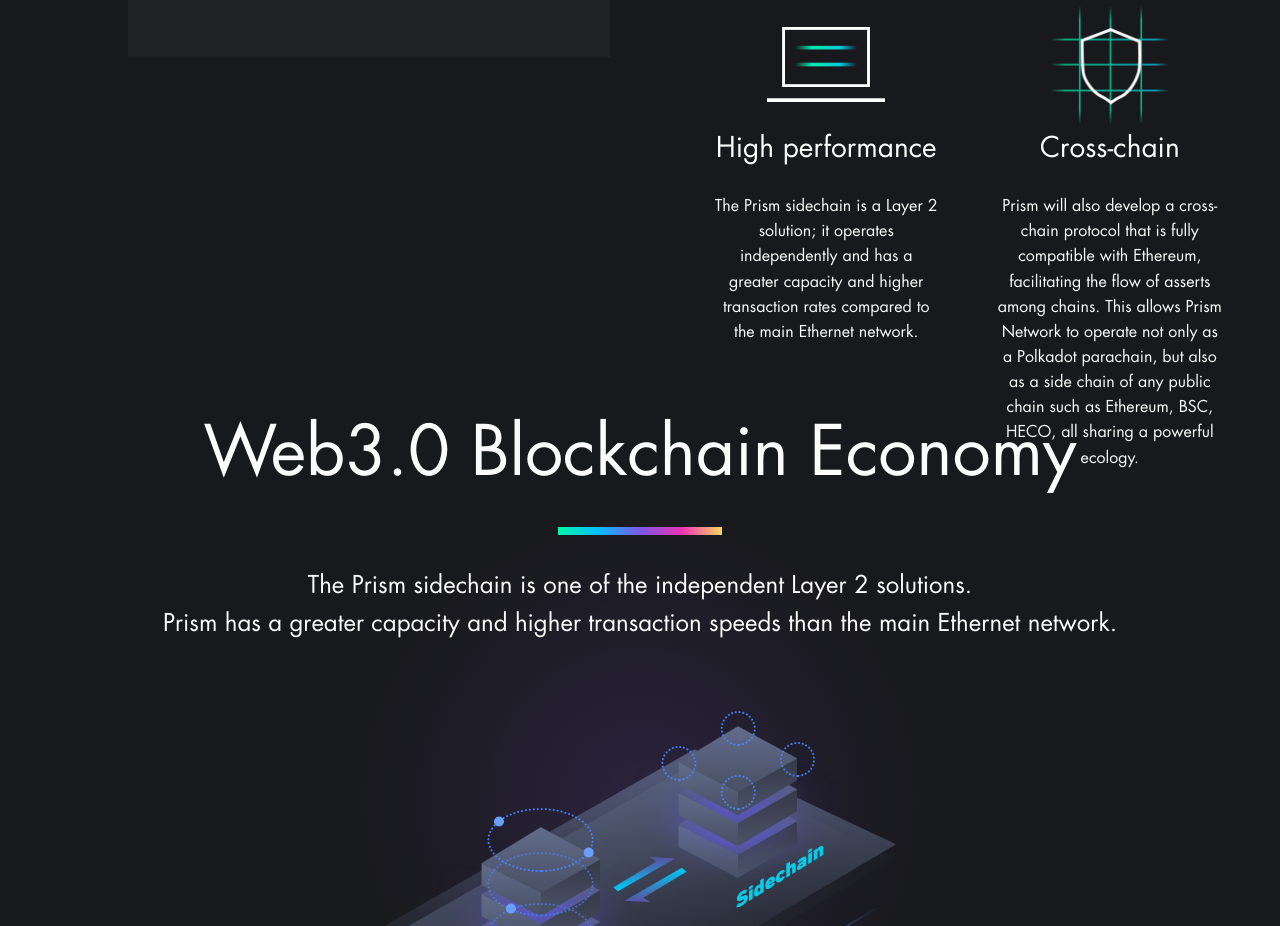
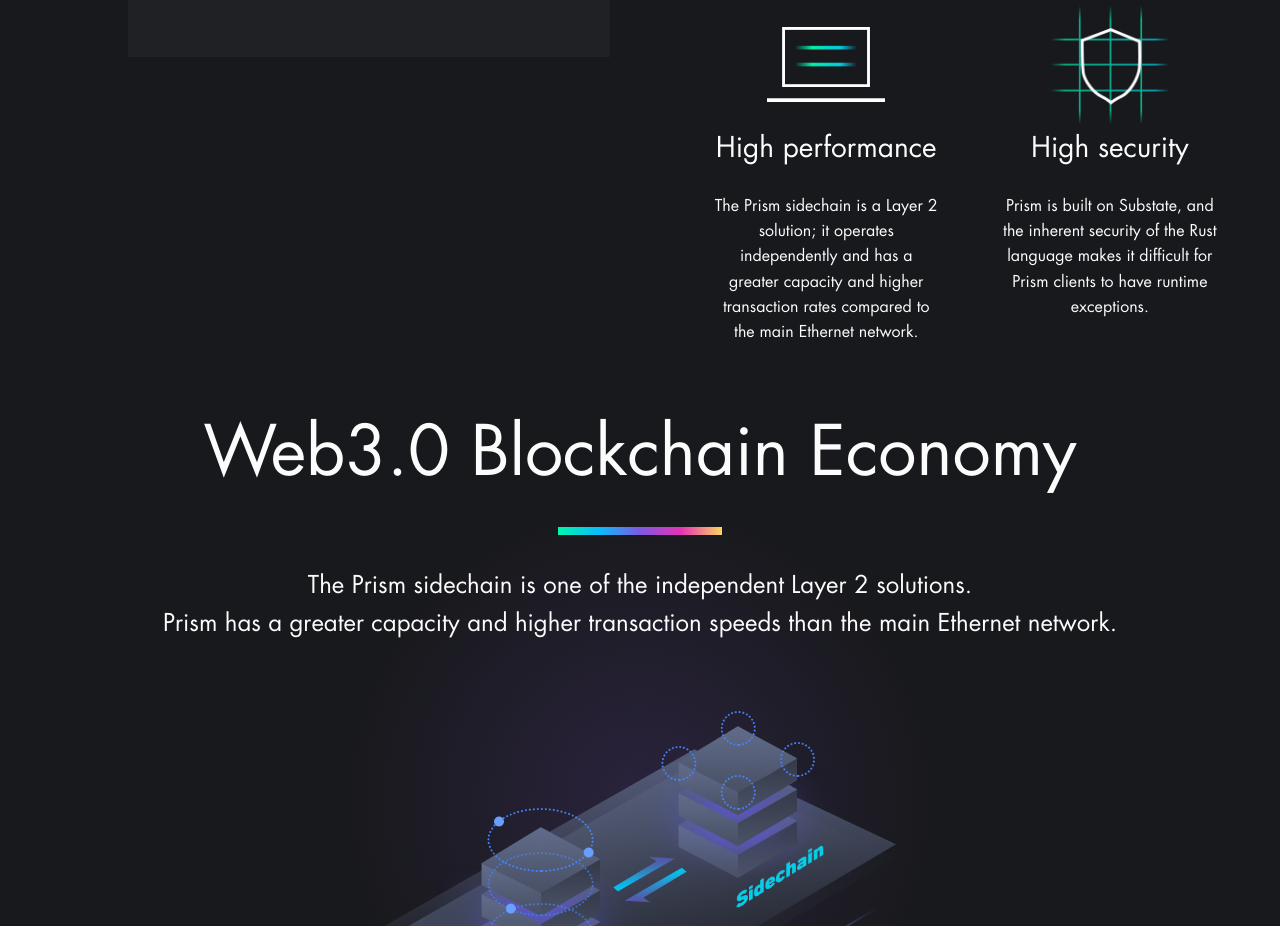
Before and after one commit to ShadowsNetwork/prism-official-website, a React (Create React App) app: page / in a window 1280 px wide. Shown: the part 3460-4386 px from the top of the page. Built offline with nearby package versions, Linux system fonts and the light colour scheme.

Commit message:
modify doc

```diff
--- a/src/pages/decentralized/index.js
+++ b/src/pages/decentralized/index.js
@@ -64,9 +64,9 @@
               <div className="childImg">
                 <img src={child4}/>
               </div>
-              <div>Cross-chain</div>
+              <div>High security</div>
               <div>
-              Prism will also develop a cross-chain protocol that is fully compatible with Ethereum, facilitating the flow of asserts among chains. This allows Prism Network to operate not only as a Polkadot parachain, but also as a side chain of any public chain such as Ethereum, BSC, HECO, all sharing a powerful ecology.
+              Prism is built on Substate, and the inherent security of the Rust language makes it difficult for Prism clients to have runtime exceptions.
               </div>
             </div>
           </Col>
```
